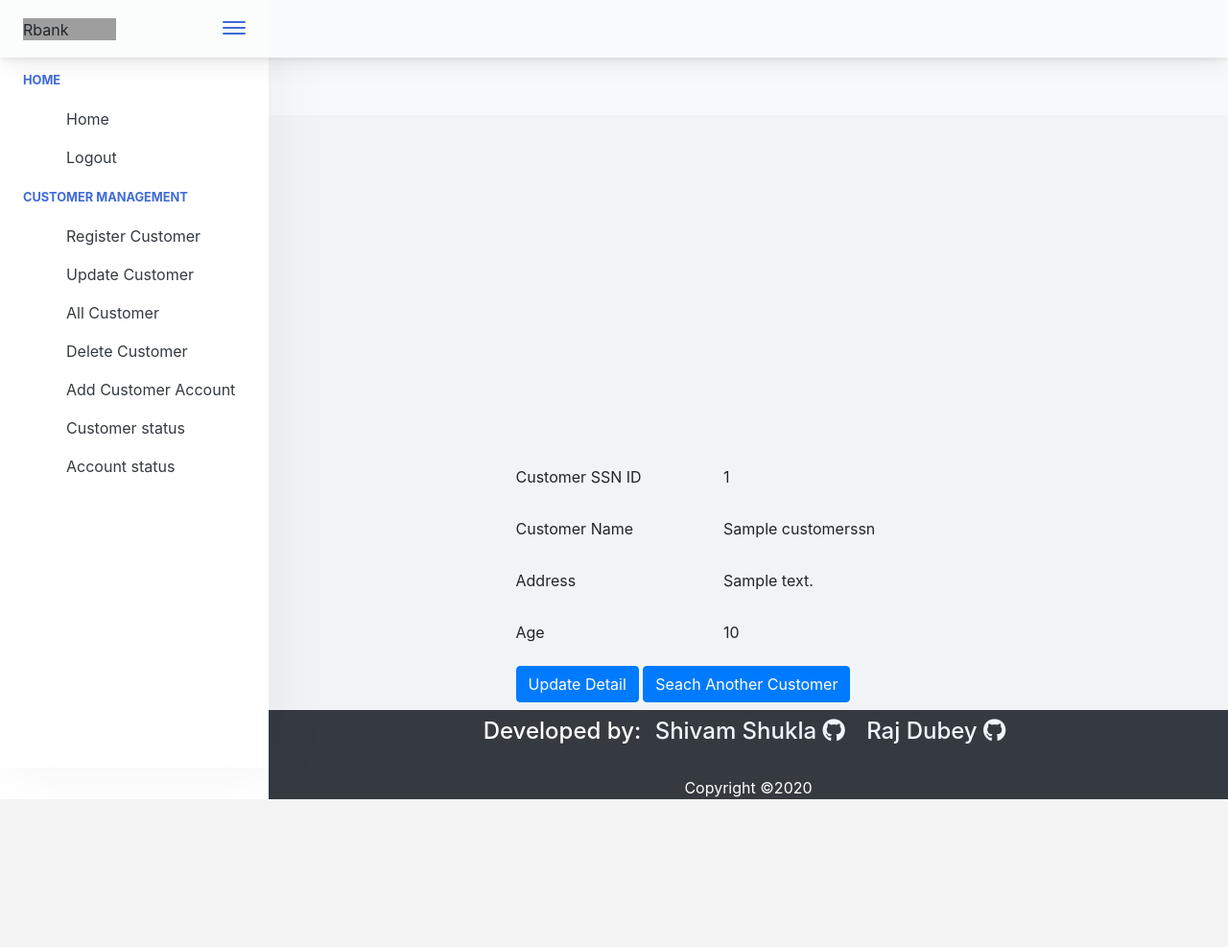
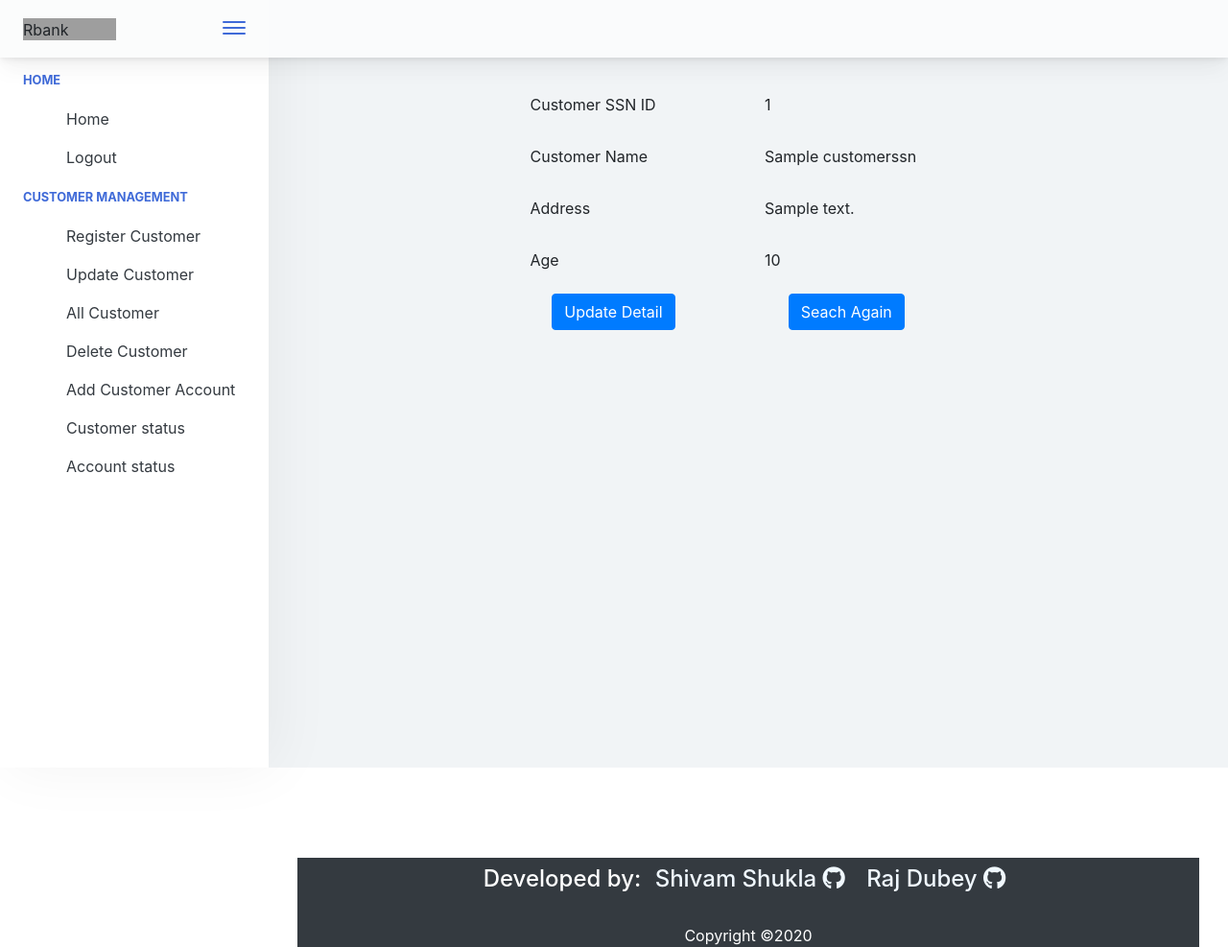
Before and after one commit to authoritydmc/rbank_python_flask, a Flask app: page /viewCustomerDetail in a window 1280 px wide. Shown: the whole page at 96% size. Before the commit the page ends 833 px from the top, so only its background shows below. Run offline with Flask 2, Linux system fonts and the light colour scheme; the visitor is signed in with stand-in values (Sample User, id 1); a database or web service that is not in the repository returns one stand-in record (values such as "Sample title"); some libraries are stand-ins or nearby versions; grey boxes are pictures that could not be loaded.

Commit message:
UI improved for search update and all

```diff
--- a/retail_banking/templates/includes/footer.html
+++ b/retail_banking/templates/includes/footer.html
@@ -1,4 +1,4 @@
-<div class="text-center bg-dark footer_style text-white text-center  " style="position: relative;bottom: 0;">
+<div class="text-center bg-dark footer_style text-white text-center  " style="margin-top: 10%;bottom: 0;">
     <footer>
         <h4 class="pt-2" >Developed by: <a class="footer_links p-2" style="color: aliceblue;" href="https://github.com/Shivam1097">Shivam Shukla <i class="fab fa-github"></i></a> <nbsp>
             <a class="footer_links p-2"  style="color: aliceblue;"  href="https://github.com/authoritydmc">Raj Dubey <i class="fab fa-github"></i></a></h4>
--- a/retail_banking/templates/layout.html
+++ b/retail_banking/templates/layout.html
@@ -114,41 +114,30 @@ integrity="sha384-Gn5384xqQ1aoWXA+058RXPxPg6fy4IWvTNh0E263XmFcJlSAwiGgFAW/dAiS6J
                                 </span>
                             </button>
                         </span>
-                    </div>    <div class="scrollbar-sidebar">
+                    </div>
+
+
+                    <div class="scrollbar-sidebar">
                         <div class="app-sidebar__inner">
                             {% include "includes/sidebar.html" %}
                         </div>
                     </div>
-                </div>    <div class="app-main__outer">
+                </div>
+                <div class="app-main__outer">
                     <div class="app-main__inner">
-                        <div class="app-page-title">
-                            <!-- <div class="page-title-wrapper">
-                                <div class="page-title-heading">
-                                    <div class="page-title-icon">
-                                        <i class="pe-7s-car icon-gradient bg-mean-fruit">
-                                        </i>
-                                    </div>
-                                    <div>Retail Banking
-                                        <div class="page-title-subheading">Made with love
-                                        </div>
-                                    </div>
-                                </div>
+                            <div class="my_content" style="height: 100%;">
 
-
-                            -->
-                            </div>
-                                     </div>
                                         {% block content %}
 
                                         {% endblock %}
-
+                                    </div>
                             <div class="app-wrapper-footer">
                                 <div class="app-footer">
                                     {% include 'includes/footer.html' %}
                                 </div>
                          </div>
                     </div>
-        </div>
-    </div>
+                </div>
+
 <script type="text/javascript" src="{{url_for('static',filename='scripts/main.js')}}"></script></body>
 </html>
--- a/retail_banking/templates/searchCustomer.html
+++ b/retail_banking/templates/searchCustomer.html
@@ -10,8 +10,7 @@
 
 
 
-<div class="row">
-    <div class="col-md-6 offset-md-3">
+
 
         <form class="form"  method="POST">
             <div class="form-inline mb-2">
@@ -25,8 +24,6 @@
         </form>
 
 
-    </div>
-</div>
 
 
 
--- a/retail_banking/templates/viewCustomerDetail.html
+++ b/retail_banking/templates/viewCustomerDetail.html
@@ -13,35 +13,35 @@
     <div class="col-md-6 offset-md-3">
 
             <div class="form-group row">
-                <label class="col-sm-5 col-form-label ">Customer SSN ID</label>
-                <div class="col-sm-7">
+                <label class="col col-form-label ">Customer SSN ID</label>
+                <div class="col">
                     <input type="text" readonly class="form-control-plaintext" name="ssn_id" value="{{ssn_id}}">
                 </div>
             </div>
 
             <div class="form-group row">
-                <label class="col-sm-5 col-form-label">Customer Name</label>
-                <div class="col-sm-7">
+                <label class="col col-form-label">Customer Name</label>
+                <div class="col">
                     <input type="text" readonly class="form-control-plaintext" value="{{name}}">
                 </div>
             </div>
             <div class="form-group row">
-                <label class="col-sm-5 col-form-label">Address</label>
-                <div class="col-sm-7">
+                <label class="col col-form-label">Address</label>
+                <div class="col">
                     <input type="text" readonly class="form-control-plaintext" value="{{address}}">
                 </div>
             </div>
 
             <div class="form-group row">
-                <label class="col-sm-5 col-form-label">Age</label>
-                <div class="col-sm-7">
+                <label class="col col-form-label">Age</label>
+                <div class="col">
                     <input type="text" readonly class="form-control-plaintext" value="{{age}}">
                 </div>
             </div>
 
-            <button type="submit" formaction="{{url_for('searchCustomer')}}" class="btn btn-primary mb-2">Update Detail</button>
+            <button type="submit" formaction="{{url_for('searchCustomer')}}" class="btn btn-primary mb-2" style="margin-left: 5%;">Update Detail</button>
 
-            <button type="button" onclick="window.location.href='{{ url_for( 'searchCustomer'  ) }}';" class="btn btn-primary mb-2">Seach Another Customer</button>
+            <button type="button" onclick="window.location.href='{{ url_for( 'searchCustomer'  ) }}';" class="btn btn-primary mb-2" style="margin-left: 25%;">Seach Again</button>
     </div>
 </div>
 </form>
```
Also changed, not shown: retail_banking/templates/updateCustomer.html (+15 -15 lines).
